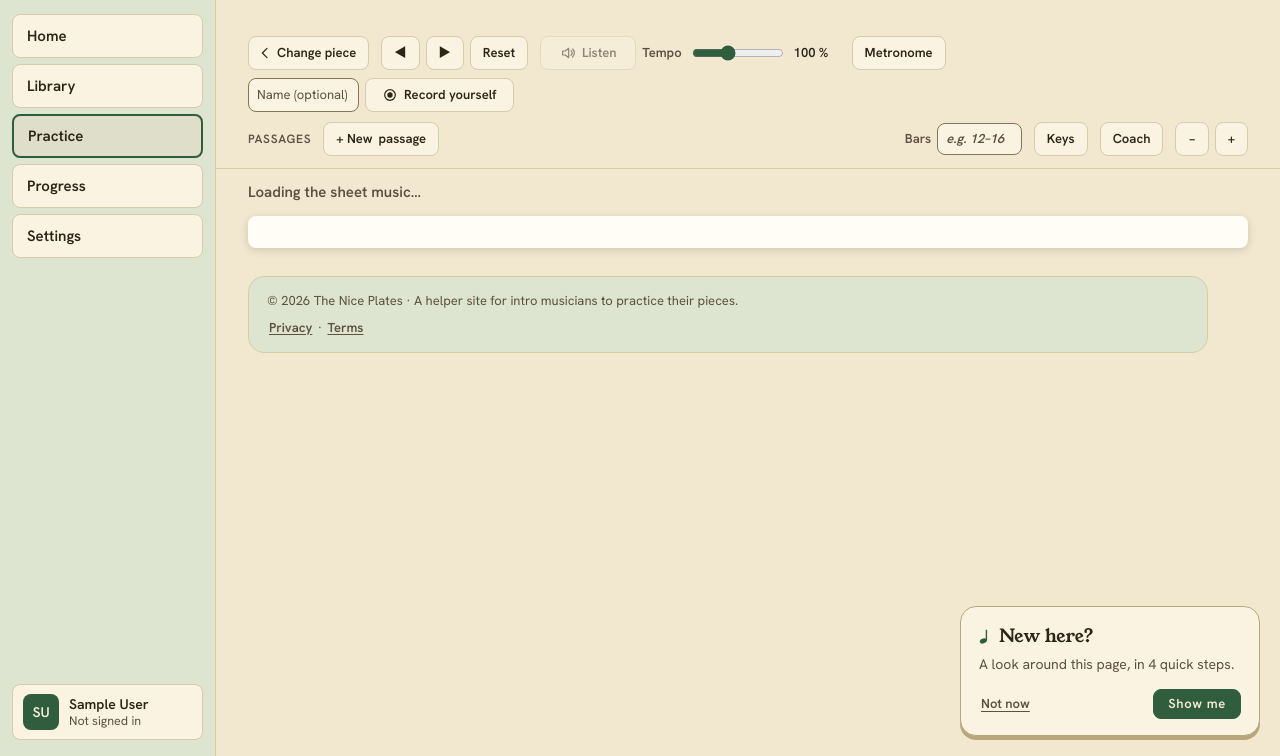
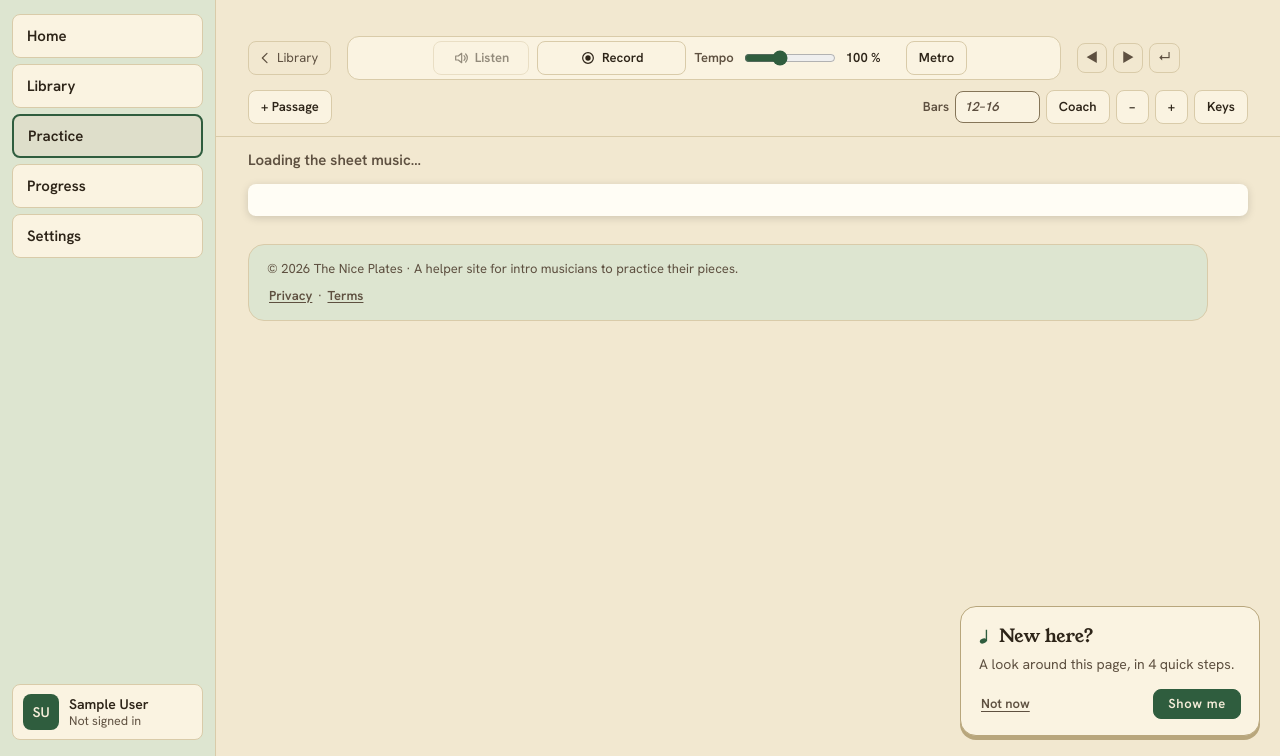
Before and after one commit to kava117/The-Nice-Plates, a Flask app: page /practice in a window 1280 px wide. Shown: the part 44-800 px from the top of the page. Run offline with Flask 3, Linux system fonts and the light colour scheme; data comes from the database, SQL or seed files in the repository; tables that the repository leaves empty hold one stand-in row (values such as "Sample post"); parts of the project's set-up code (start-up, migrations or seed data) failed here and were passed over; some libraries are stand-ins or nearby versions.

Commit message:
Practice: one primary bar for Listen/Record, quieter everything else
Groups Listen, Record, tempo and metro in the center; demotes cursor and session; shortens labels; hides the take name until you record; parks Bars/Coach/zoom/Keys at the end of the passage row.

```diff
--- a/music-app-home/styles.css
+++ b/music-app-home/styles.css
@@ -1778,6 +1778,51 @@ main.login {
   gap: 6px;
 }
 
+/* Primary bar: Listen + Record in the middle; cursor and session stay quiet on the sides. */
+.controls-primary {
+  justify-content: space-between;
+  gap: 10px 16px;
+}
+
+.controls-primary .tool-main {
+  flex: 1 1 auto;
+  justify-content: center;
+  gap: 8px;
+  padding: 4px 8px;
+  border: 1.5px solid var(--line);
+  border-radius: calc(var(--radius-sm) + 4px);
+  background: var(--surface);
+}
+
+.controls-primary .tool-quiet .tool,
+.controls-primary .tool-session .tool {
+  height: 30px;
+  padding: 0 8px;
+  font-weight: 500;
+  color: var(--ink-muted);
+  background: transparent;
+}
+
+.controls-primary .tool-quiet .tool:hover,
+.controls-primary .tool-session .tool:hover {
+  color: var(--ink);
+  background: var(--bg);
+}
+
+.controls-primary .back-link {
+  color: var(--ink-muted);
+  font-weight: 500;
+  background: transparent;
+}
+
+.controls-primary .back-link:hover { color: var(--ink); }
+
+.passage-row .tool-end {
+  margin-left: auto;
+}
+
+.take-name[hidden] { display: none; }
+
 .tool {
   --edge: var(--edge-neutral);
   display: inline-flex;
@@ -2562,17 +2607,23 @@ kbd {
     width: 15em;
   }
 
-  /* what you came to do first in view; moving the cursor and Change piece after a swipe */
-  .controls-row > [aria-label="Record yourself"] {
-    order: -2;
-  }
-
-  .controls-row > [aria-label="Listen"] {
+  .controls-primary .tool-main {
     order: -1;
+    flex: 1 0 auto;
+    justify-content: flex-start;
+  }
+
+  .controls-primary .tool-quiet,
+  .controls-primary .tool-session .tool:not([hidden]) {
+    /* keep reachable after a swipe; primary actions stay first */
   }
 
   .take-name {
     display: none;
+  }
+
+  .passage-row .tool-end {
+    margin-left: 0;
   }
 
   /* the first-time tip under the toolbar says the same thing */
--- a/music-app-home/templates/practice.html
+++ b/music-app-home/templates/practice.html
@@ -8,52 +8,58 @@
 
 
 <div id="controls">
-  <div class="controls-row">
+  {# One primary bar: listen/record first; cursor and session stay quiet. #}
+  <div class="controls-row controls-primary">
     <a class="tool press back-link" href="/library" title="Back to Library to pick another piece">
       <svg viewBox="0 0 24 24" width="16" height="16" fill="none" stroke="currentColor" stroke-width="1.8" stroke-linecap="round" stroke-linejoin="round" aria-hidden="true"><path d="M15 5l-7 7 7 7"/></svg>
-      Change piece
+      <span class="wide-only">Library</span>
     </a>
-    <div class="tool-group" role="group" aria-label="Cursor">
-      <button id="cursor-prev" class="tool press" title="Previous note (Left arrow). Previous bar: Shift + Left" aria-label="Previous note">&#9664;</button>
-      <button id="cursor-next" class="tool press" title="Next note (Right arrow). Next bar: Shift + Right" aria-label="Next note">&#9654;</button>
-      <button id="cursor-reset" class="tool press" title="Back to the start (Home)">Reset</button>
+
+    <div class="tool-group tool-main" role="group" aria-label="Play and record">
+      <button id="play" class="tool tool-play press" disabled title="Hear the selected passage, or the whole piece (Space)"><svg class="tool-icon" viewBox="0 0 24 24" width="16" height="16" fill="none" stroke="currentColor" stroke-width="1.8" stroke-linecap="round" stroke-linejoin="round" aria-hidden="true"><path d="M4 9v6h4l5 4V5L8 9H4z"/><path d="M16.5 8.5a5 5 0 0 1 0 7M19 6a8.5 8.5 0 0 1 0 12"/></svg><span class="tool-label">Listen</span></button>
+      <button id="record" class="btn btn-solid press tool tool-primary" title="Record yourself, then play it back"><svg class="tool-icon" viewBox="0 0 24 24" width="16" height="16" aria-hidden="true"><circle cx="12" cy="12" r="8" fill="none" stroke="currentColor" stroke-width="1.8"/><circle cx="12" cy="12" r="4" fill="currentColor"/></svg><span class="tool-label">Record</span></button>
+      <label class="tempo" title="Playback and recording speed"><span class="tempo-word">Tempo</span> <input id="tempo" type="range" min="40" max="200" step="10" value="100"> <span id="tempo-label">100 %</span></label>
+      <button type="button" id="metro" class="tool press" aria-pressed="false" title="Metronome: clicks with Listen and while you record">Metro</button>
+      <input id="take-name" class="take-name" maxlength="100" placeholder="Name (optional)" aria-label="Name this recording" hidden>
+      <span id="take" class="take"></span>
     </div>
-    <div class="tool-group" role="group" aria-label="Listen">
-      <button id="play" class="tool tool-play press" disabled title="Hear the selected passage, or the whole piece (Space)"><svg class="tool-icon" viewBox="0 0 24 24" width="16" height="16" fill="none" stroke="currentColor" stroke-width="1.8" stroke-linecap="round" stroke-linejoin="round" aria-hidden="true"><path d="M4 9v6h4l5 4V5L8 9H4z"/><path d="M16.5 8.5a5 5 0 0 1 0 7M19 6a8.5 8.5 0 0 1 0 12"/></svg><span class="tool-label">Listen</span></button>
-      <label class="tempo"><span class="tempo-word">Tempo</span> <input id="tempo" type="range" min="40" max="200" step="10" value="100"> <span id="tempo-label">100 %</span></label>
-      <button type="button" id="metro" class="tool press" aria-pressed="false" title="Metronome: clicks with Listen and while you record">Metronome</button>
+
+    <div class="tool-group tool-quiet" role="group" aria-label="Cursor">
+      <button id="cursor-prev" class="tool press" title="Previous note (Left arrow)" aria-label="Previous note">&#9664;</button>
+      <button id="cursor-next" class="tool press" title="Next note (Right arrow)" aria-label="Next note">&#9654;</button>
+      <button id="cursor-reset" class="tool press" title="Back to the start (Home)" aria-label="Reset to start">↵</button>
     </div>
-    <div class="tool-group" role="group" aria-label="Practice session">
-      <button id="timer" class="tool press" hidden title="Pause or resume this practice session"><svg class="tool-icon" viewBox="0 0 24 24" width="16" height="16" fill="none" stroke="currentColor" stroke-width="1.8" stroke-linecap="round" stroke-linejoin="round" aria-hidden="true"><circle cx="12" cy="13" r="8"/><path d="M12 9v4l2.5 2.5M9.5 2h5"/></svg><span class="tool-label">Pause</span></button>
-      <button id="stop" class="tool press" hidden title="End this session and add its time to Progress">Finish session</button>
+
+    <div class="tool-group tool-session" role="group" aria-label="Practice session">
       <span id="clock" class="clock" role="status"></span>
-    </div>
-    <div class="tool-group" role="group" aria-label="Record yourself">
-      <input id="take-name" class="take-name" maxlength="100" placeholder="Name (optional)" aria-label="Name this recording">
-      <button id="record" class="btn btn-solid press tool tool-primary" title="Record yourself, then play it back"><svg class="tool-icon" viewBox="0 0 24 24" width="16" height="16" aria-hidden="true"><circle cx="12" cy="12" r="8" fill="none" stroke="currentColor" stroke-width="1.8"/><circle cx="12" cy="12" r="4" fill="currentColor"/></svg><span class="tool-label">Record yourself</span></button>
-      <span id="take" class="take"></span>
+      <button id="timer" class="tool press" hidden title="Pause or resume this practice session"><span class="tool-label">Pause</span></button>
+      <button id="stop" class="tool press" hidden title="End this session and add its time to Progress">Finish</button>
     </div>
   </div>
 
   <div class="takes-dock" id="takes" hidden>
-    <audio id="take-player" class="take-player" controls preload="none"></audio>
     <label class="take-pick-wrap">
-      <span class="take-pick-label">Recording</span>
+      <span class="take-pick-label">Takes</span>
       <select id="take-pick" class="take-pick" aria-label="Saved recordings"></select>
     </label>
+    <audio id="take-player" class="take-player" controls preload="none"></audio>
   </div>
 
   <div class="controls-row passage-row">
-    <span class="row-label" id="passages-label">Passages</span>
-    <button type="button" id="new-passage" class="tool press new-passage" aria-pressed="false" aria-describedby="select-hint">+ New<span class="wide-only"> passage</span></button>
-    <div class="chips" id="passage-chips" role="group" aria-labelledby="passages-label"></div>
-    <p class="passage-empty" id="passage-empty" hidden>No passages yet. A passage is a few bars you loop and practice on their own. Start one with <strong>+&nbsp;New passage</strong>.</p>
-    <p class="select-hint" id="select-hint" hidden><span><strong>Drag across the bars you want to practice.</strong> <span class="select-hint-more">Or tap the first bar, then the last, or type them in Bars.</span></span> <button type="button" class="link-button" id="cancel-select">Cancel</button></p>
+    <button type="button" id="new-passage" class="tool press new-passage" aria-pressed="false" aria-describedby="select-hint">+ Passage</button>
+    <div class="chips" id="passage-chips" role="group" aria-label="Passages"></div>
+    <p class="passage-empty" id="passage-empty" hidden>No passages yet — drag across bars on the score, or type them in Bars.</p>
+    <p class="select-hint" id="select-hint" hidden><span><strong>Drag across the bars you want.</strong> <span class="select-hint-more">Or type them in Bars.</span></span> <button type="button" class="link-button" id="cancel-select">Cancel</button></p>
+
+    <div class="tool-group tool-end" role="group" aria-label="More">
       <form class="bars-form" id="bars-form">
-      <label for="bars-input">Bars</label>
-      <input class="bars-input" id="bars-input" placeholder="e.g. 12–16" autocomplete="off" enterkeyhint="go" size="6" aria-describedby="bars-help">
+        <label for="bars-input" class="wide-only">Bars</label>
+        <input class="bars-input" id="bars-input" placeholder="12–16" autocomplete="off" enterkeyhint="go" size="5" aria-label="Bars for a new passage" aria-describedby="bars-help">
         <span class="visually-hidden" id="bars-help">Type bar numbers to make a passage</span>
       </form>
+      <button id="coach-toggle" class="tool press" aria-expanded="false" aria-controls="coach" title="Ask about your practice (C)">Coach</button>
+      <button id="zoom-out" class="tool press" title="Zoom out (-)" aria-label="Zoom out">&minus;</button>
+      <button id="zoom-in" class="tool press" title="Zoom in (+)" aria-label="Zoom in">+</button>
       <details class="keys" id="keys">
         <summary class="tool press" title="Keyboard shortcuts (?)">Keys</summary>
         <dl class="keys-panel">
@@ -72,10 +78,6 @@
           <dt><kbd>+</kbd> <kbd>-</kbd></dt><dd>Zoom</dd>
         </dl>
       </details>
-    <button id="coach-toggle" class="tool press" aria-expanded="false" aria-controls="coach" title="Ask about your practice (C)">Coach</button>
-    <div class="tool-group" role="group" aria-label="Zoom">
-      <button id="zoom-out" class="tool press" title="Zoom out (-)" aria-label="Zoom out">&minus;</button>
-      <button id="zoom-in" class="tool press" title="Zoom in (+)" aria-label="Zoom in">+</button>
     </div>
   </div>
 
@@ -110,7 +112,7 @@
 <p class="score-missing" id="score-missing" hidden>This piece couldn't be found. It may have been removed. <a href="/library">Back to Library</a></p>
 <p class="first-hint" id="first-hint" hidden>
   <svg viewBox="0 0 24 24" width="18" height="18" fill="none" stroke="currentColor" stroke-width="1.8" stroke-linecap="round" stroke-linejoin="round" aria-hidden="true"><path d="M9 18h6M10 21h4M12 3a6 6 0 0 0-3.5 10.9c.6.5 1 1.2 1 2.1h5c0-.9.4-1.6 1-2.1A6 6 0 0 0 12 3z"/></svg>
-  <span><strong>Practice a few bars at a time.</strong> Click <strong>+&nbsp;New passage</strong>, then drag across the bars you want on the sheet music below.</span>
+  <span><strong>Practice a few bars at a time.</strong> Click <strong>+&nbsp;Passage</strong>, then drag across the bars you want on the score.</span>
 </p>
 <div id="score"></div>
 
@@ -443,8 +445,9 @@
     recorder.stream.getTracks().forEach(t => t.stop());
     recorder = null;
     lane.hidden = true;
-    recordWord.textContent = "Record yourself";
+    recordWord.textContent = "Record";
     record.classList.remove("is-recording");
+    takeName.hidden = true;
   }
   record.addEventListener("click", async () => {
     if (!piece) { take.textContent = "Open a piece from Library to record yourself"; return; }
@@ -456,6 +459,7 @@
     player.stop();
     listening.stop();
     void ensureSession();   // recording is practice: the session clock starts itself
+    takeName.hidden = false;
     takeFollow = osmd.FollowCursor;
     osmd.FollowCursor = false;   // keepCursorInView scrolls clear of the toolbar during the take
     const chunks = [], mine = recorder = new MediaRecorder(stream);
@@ -466,8 +470,9 @@
       if (live) live.stop();
       [recorder, live] = [null, null];
       osmd.FollowCursor = takeFollow;
-      recordWord.textContent = "Record yourself";
+      recordWord.textContent = "Record";
       record.classList.remove("is-recording");
+      takeName.hidden = true;
       const form = new FormData();
       form.append("file", new Blob(chunks, { type: "audio/webm" }), "take.webm");
       form.append("name", takeName.value);
--- a/music-app-home/tour.js
+++ b/music-app-home/tour.js
@@ -19,8 +19,8 @@
         tryIt: "Or type bar numbers: put 1–4 in Bars and press Enter." },
       { el: "#play", around: ".tool-group", title: "Hear it", text: "Pick a passage and click Listen to loop it. Lower the tempo to practice it slowly." },
       { el: "#rep", title: "Count each try", text: "After each time through, answer Yes or Not yet. Or turn on Auto-mark and it listens through your microphone and answers for you." },
-      { el: "#record", around: ".tool-group", title: "Record yourself",
-        text: "Record a take of the passage or the whole piece. The session clock starts on its own; click Finish session when you're done for the day." },
+      { el: "#record", around: ".tool-main", title: "Record",
+        text: "Record a take of the passage or the whole piece. The session clock starts on its own; click Finish when you're done for the day." },
       { el: "#coach-toggle", title: "Ask the coach", text: "Stuck on some bars? The coach knows what you've practiced and suggests what to try next." },
     ],
     "/progress": [
```
Lines whose indentation alone changed are shown as unchanged.
